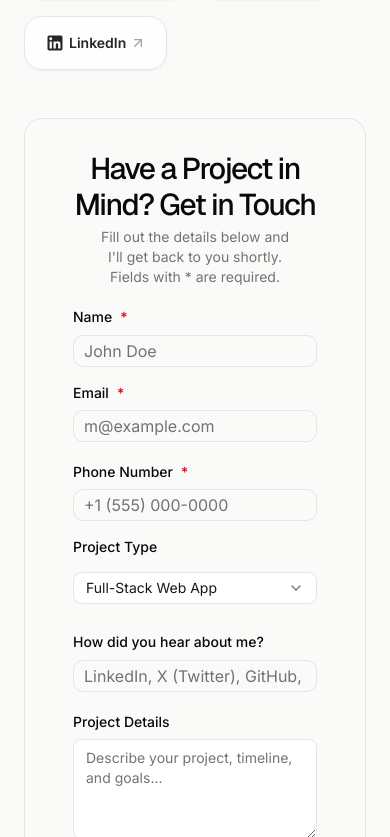
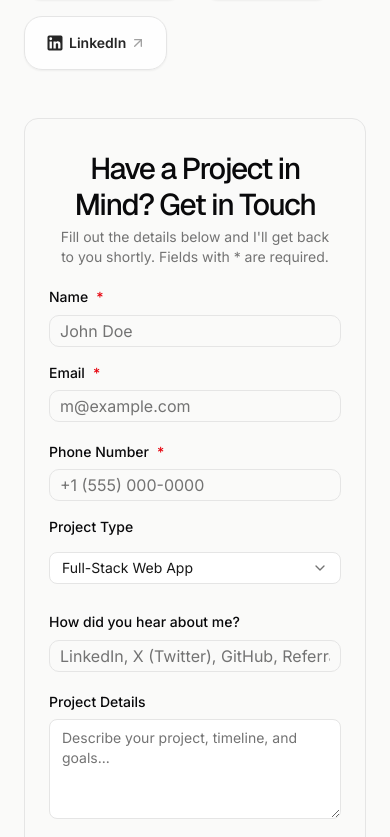
Before and after one commit to ahmadimrannn/ahmadimran, a Next.js app: page / in a window 390 px wide. Shown: the part 9427-10264 px from the top of the page. Built offline with nearby package versions, Linux system fonts and the light colour scheme.

Commit message:
Improve contact footer design and responsiveness

```diff
--- a/components/features/contact-footer.tsx
+++ b/components/features/contact-footer.tsx
@@ -112,7 +112,7 @@ export function ContactFooter() {
                     </motion.div>
 
                     {/* Right Column: Contact Form */}
-                    <div className="w-full border rounded-2xl py-8 px-12">
+                    <div className="w-full border rounded-xl px-6 py-8 md:py-8 md:px-12">
                         <ContactForm className="w-full" />
                     </div>
                 </div>
```
